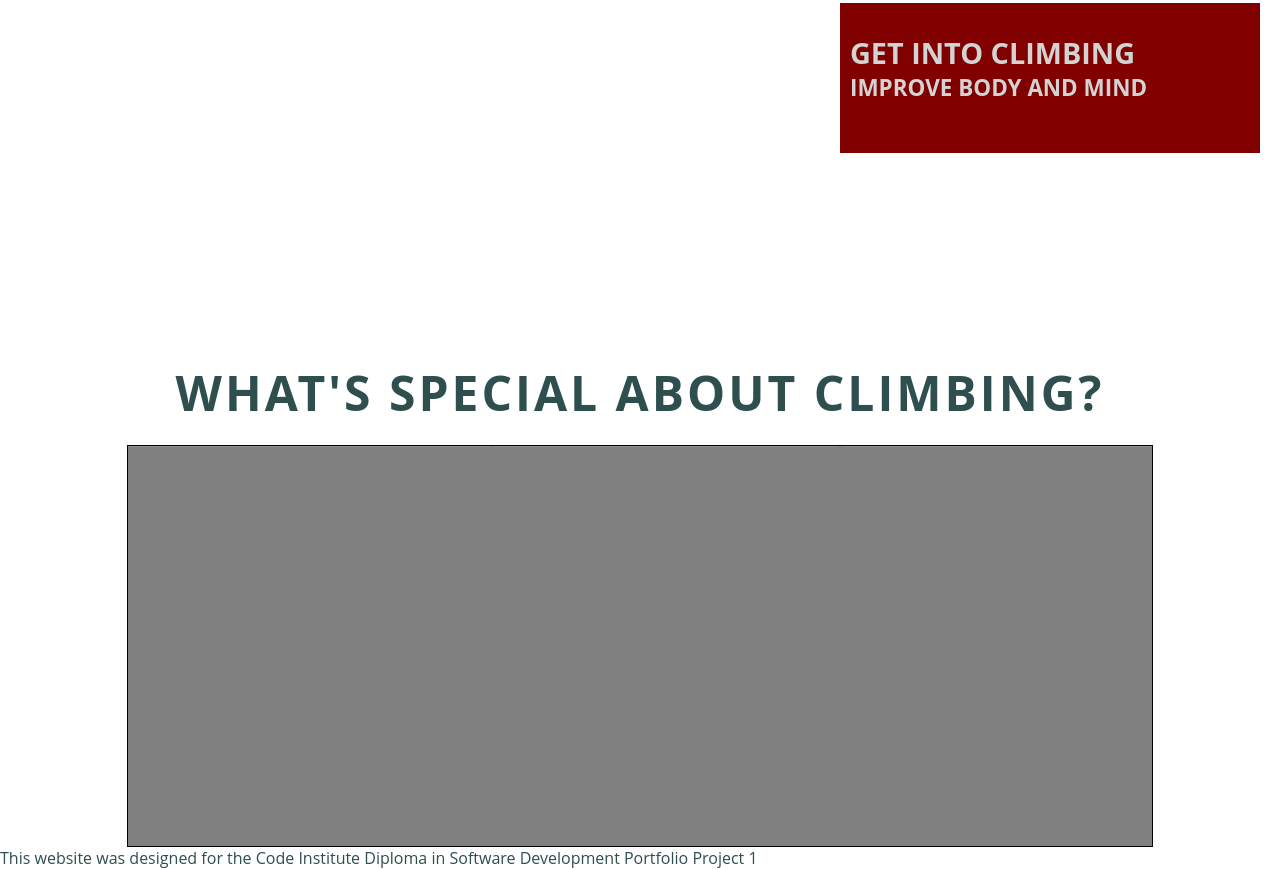
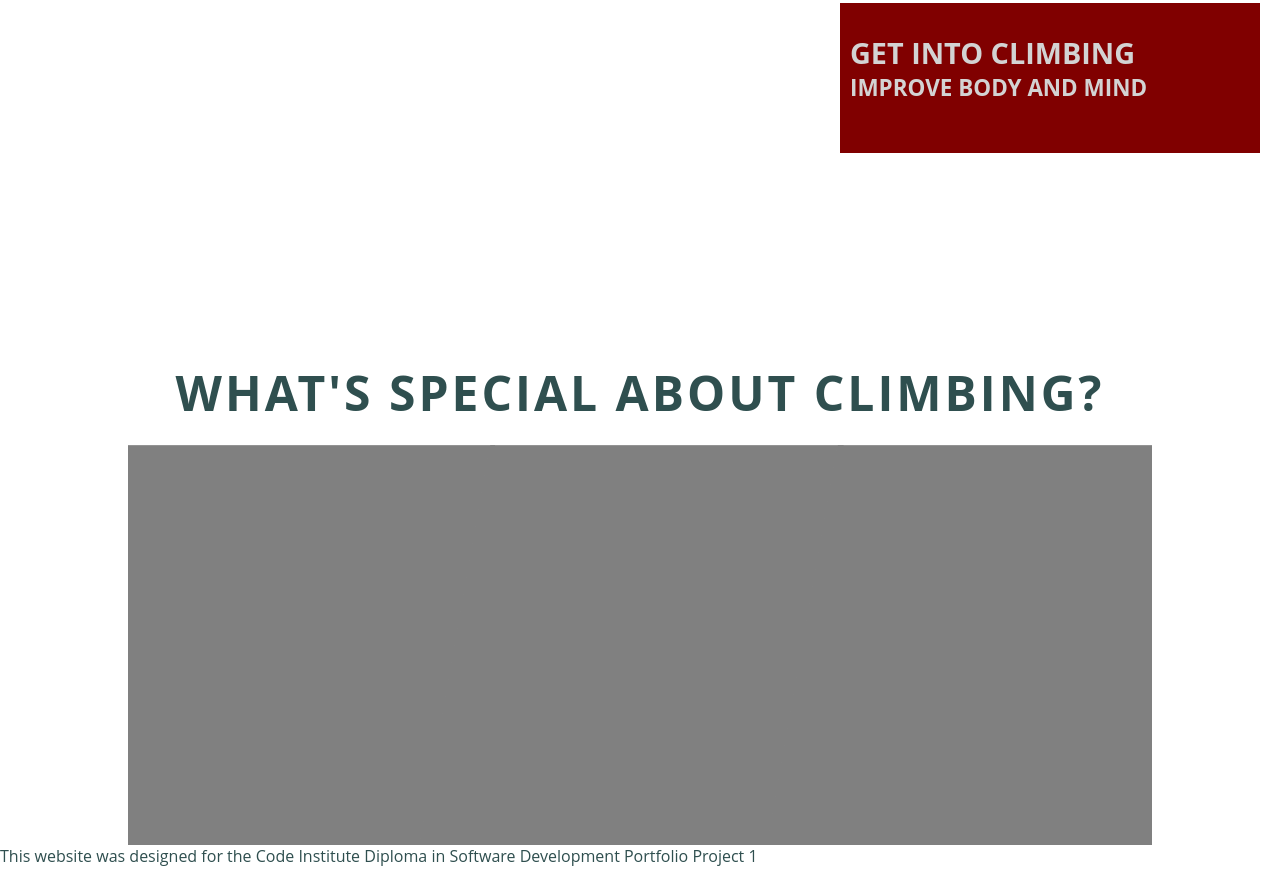
Before and after one commit to Raxxius/HTML_CSS_portfolio_repo, a plain HTML site: page index.html in a window 1280 px wide. Shown: the part 347-1216 px from the top of the page. Drawn offline with Linux system fonts and the light colour scheme.

Commit message:
removed temp border around about-container

```diff
--- a/assets/css/style.css
+++ b/assets/css/style.css
@@ -59,8 +59,6 @@ body {
     margin: 10px auto 0 auto;
     width: 80%;
     max-width: 1200px;
-/* remove border prior to final release */
-    border: 1px solid black;
     height: 400px;
     overflow: hidden;
     position: relative;
```
